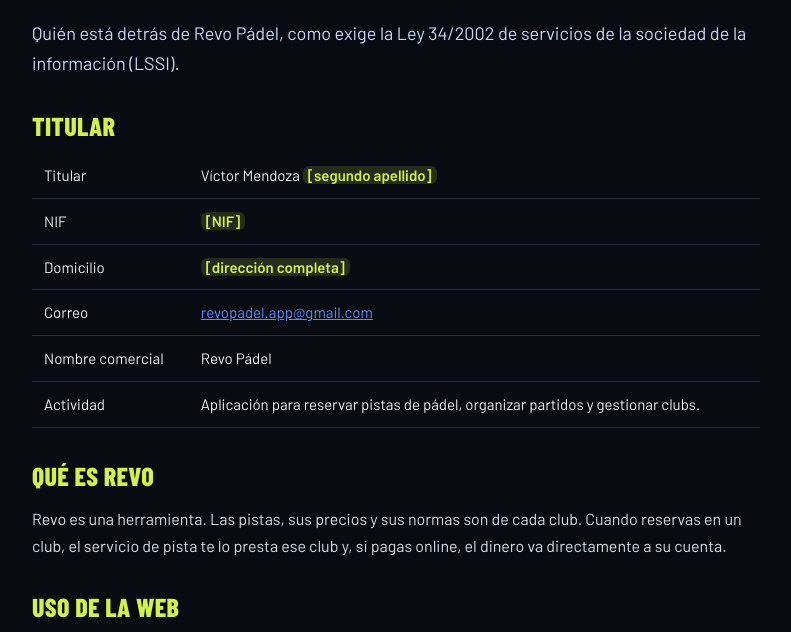
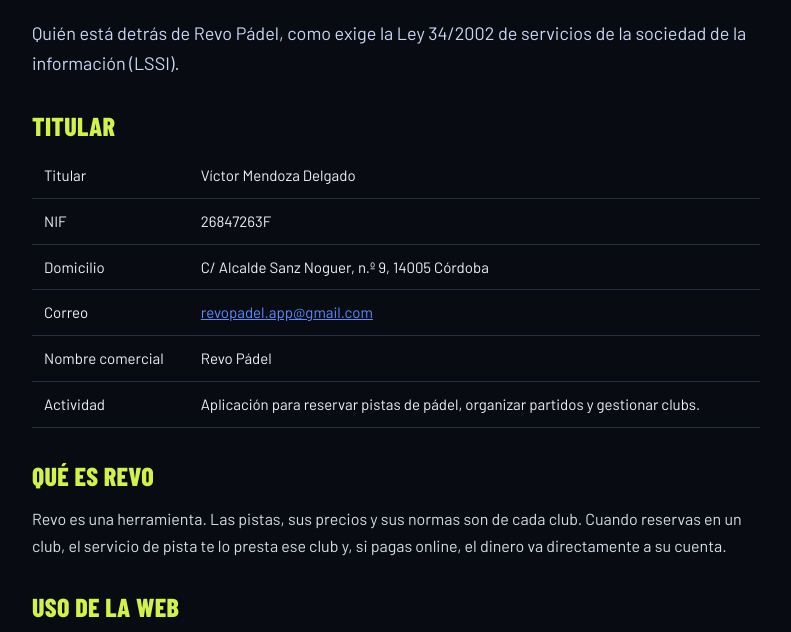
Before and after one commit to Revopadel/RevoPadel, a plain HTML site: page legal/aviso-legal.html in a window 1280 px wide. Shown: the part 168-800 px from the top of the page, without its empty margins (244-1035 px from the left). Drawn offline with Linux system fonts and the light colour scheme.

Commit message:
Textos legales: completar datos del titular
Co-Authored-By: Claude Opus 5.5 <noreply@anthropic.com>
Claude-Session: https://claude.ai/code/session_019pSpwiPJqJyQdT5Jc5Ys4V

```diff
--- a/legal/aviso-legal.html
+++ b/legal/aviso-legal.html
@@ -19,9 +19,9 @@
 <p class="lead">Quién está detrás de Revo Pádel, como exige la Ley 34/2002 de servicios de la sociedad de la información (LSSI).</p>
 <h2>Titular</h2>
 <table>
-<tr><td>Titular</td><td>Víctor Mendoza <span class="fill">[segundo apellido]</span></td></tr>
-<tr><td>NIF</td><td><span class="fill">[NIF]</span></td></tr>
-<tr><td>Domicilio</td><td><span class="fill">[dirección completa]</span></td></tr>
+<tr><td>Titular</td><td>Víctor Mendoza Delgado</td></tr>
+<tr><td>NIF</td><td>26847263F</td></tr>
+<tr><td>Domicilio</td><td>C/ Alcalde Sanz Noguer, n.º 9, 14005 Córdoba</td></tr>
 <tr><td>Correo</td><td><a href="mailto:revopadel.app@gmail.com">revopadel.app@gmail.com</a></td></tr>
 <tr><td>Nombre comercial</td><td>Revo Pádel</td></tr>
 <tr><td>Actividad</td><td>Aplicación para reservar pistas de pádel, organizar partidos y gestionar clubs.</td></tr>
```
Also changed, not shown: legal/condiciones.html (+1 -1 lines), legal/privacidad.html (+1 -1 lines).
